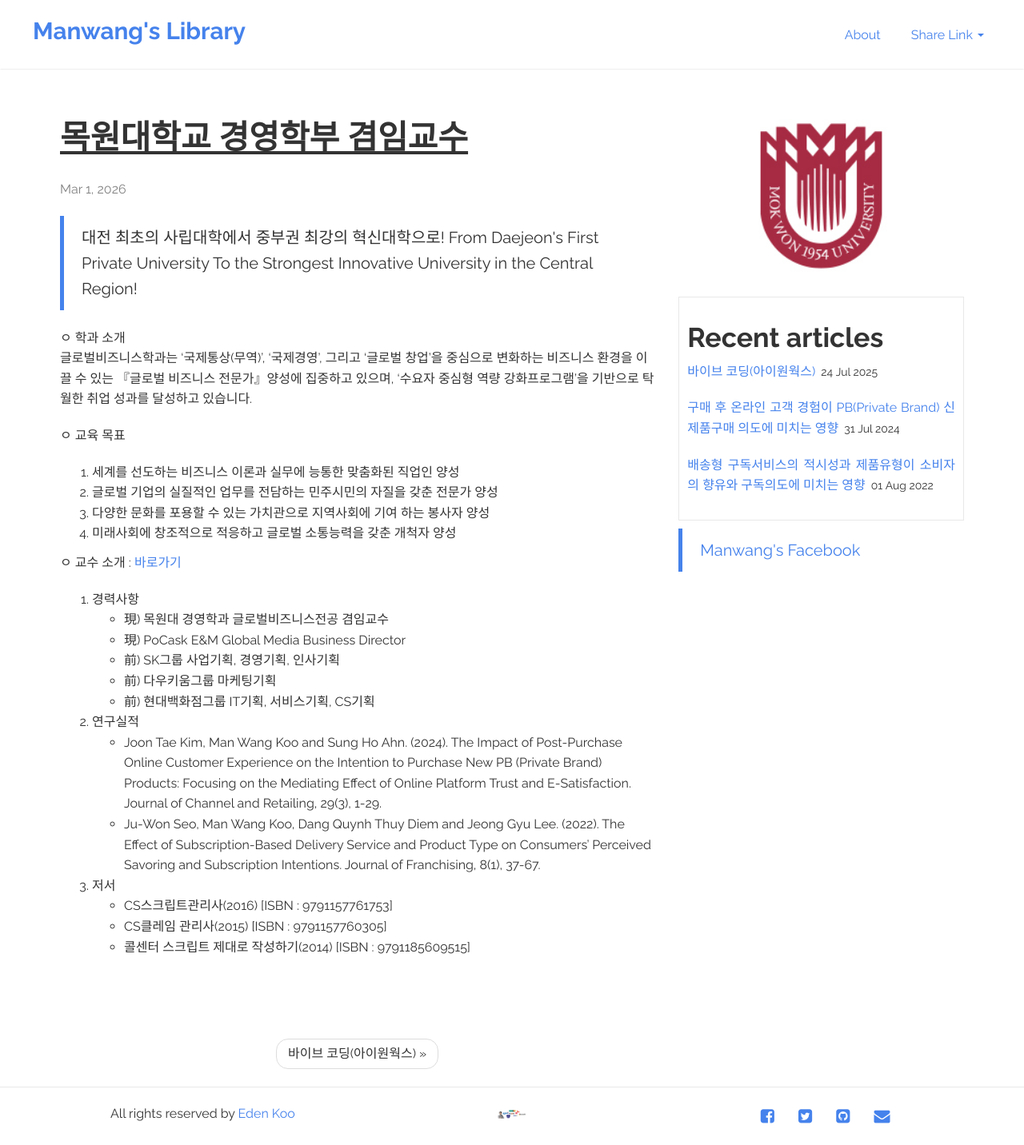
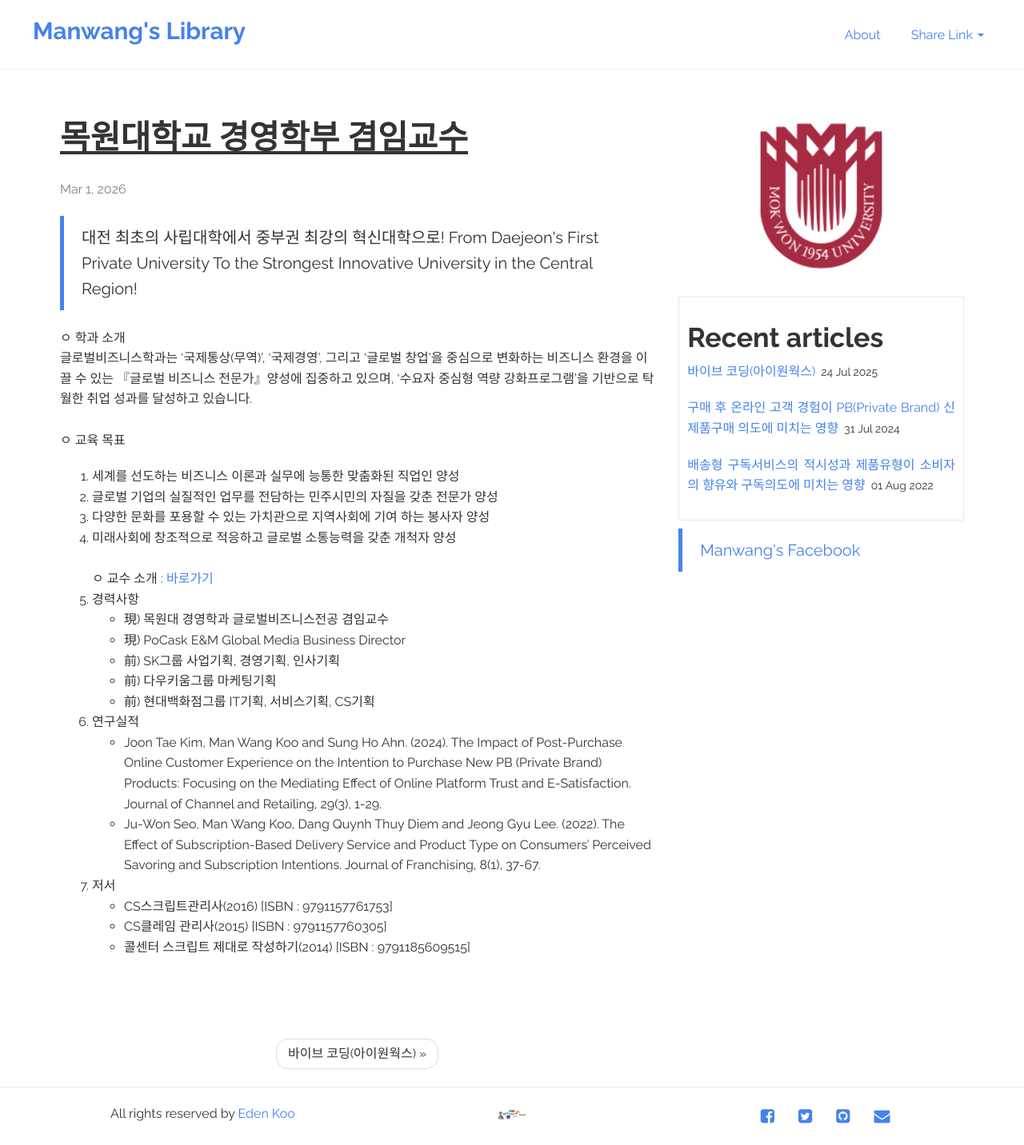
Before and after one commit to PhDmwkoo/phdmwkoo.github.io, a Jekyll site: the page built from _posts/2026-03-01-mokwon.markdown, in a window 1280 px wide. Shown: the whole page at 80% size. Built offline with Jekyll 4.4.1, drawn with Linux system fonts in a browser that asks for light colours.

Commit message:
Update 2026-03-01-mokwon.markdown

```diff
--- a/_posts/2026-03-01-mokwon.markdown
+++ b/_posts/2026-03-01-mokwon.markdown
@@ -15,24 +15,22 @@
 글로벌비즈니스학과는 ‘국제통상(무역)’, ‘국제경영’, 그리고 ‘글로벌 창업’을 중심으로
 변화하는 비즈니스 환경을 이끌 수 있는 『글로벌 비즈니스 전문가』양성에 집중하고 있으며,
 ‘수요자 중심형 역량 강화프로그램’을 기반으로 탁월한 취업 성과를 달성하고 있습니다.
-
-
+<br><br>
 ㅇ 교육 목표
 1. 세계를 선도하는 비즈니스 이론과 실무에 능통한 맞춤화된 직업인 양성
 2. 글로벌 기업의 실질적인 업무를 전담하는 민주시민의 자질을 갖춘 전문가 양성
 3. 다양한 문화를 포용할 수 있는 가치관으로 지역사회에 기여 하는 봉사자 양성
 4. 미래사회에 창조적으로 적응하고 글로벌 소통능력을 갖춘 개척자 양성
-
-
+<br><br>
 ㅇ 교수 소개 : <a href="https://www.mokwon.ac.kr/trade/html/sub02/0201.html">바로가기</a>
+<br>
 1. 경력사항
 - 現) 목원대 경영학과 글로벌비즈니스전공 겸임교수
 - 現) PoCask E&M Global Media Business Director
 - 前) SK그룹 사업기획, 경영기획, 인사기획
 - 前) 다우키움그룹 마케팅기획
 - 前) 현대백화점그룹 IT기획, 서비스기획, CS기획
-
-
+<br>
 2. 연구실적
 - Joon Tae Kim, Man Wang Koo and Sung Ho Ahn. (2024). The Impact of Post-Purchase
 Online Customer Experience on the Intention to Purchase New PB (Private Brand) Products:
@@ -41,7 +39,7 @@
 - Ju-Won Seo, Man Wang Koo, Dang Quynh Thuy Diem and Jeong Gyu Lee. (2022). The
 Effect of Subscription-Based Delivery Service and Product Type on Consumers’ Perceived
 Savoring and Subscription Intentions. Journal of Franchising, 8(1), 37-67.
-
+<br>
 3. 저서
 - CS스크립트관리사(2016) [ISBN : 9791157761753]
 - CS클레임 관리사(2015) [ISBN : 9791157760305]
```
